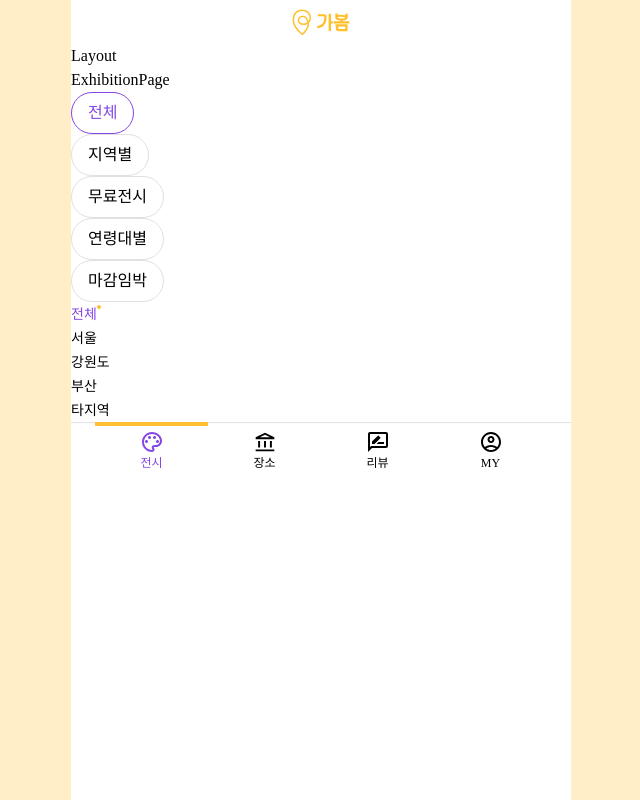
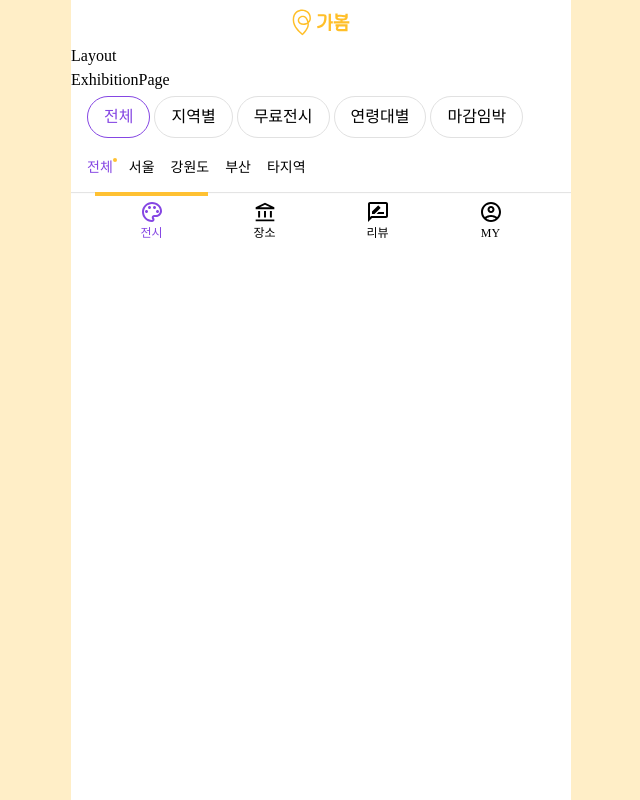
Before and after one commit to hyny-hyuny/gabom-react, a React (Vite) app: page /exhibition in a window 1280 px wide. Shown: the whole page, without its empty margins (319-959 px from the left). Built offline with nearby package versions, Linux system fonts and the light colour scheme; a web font is replaced by a local one.

Commit message:
[Design] ChipMenu 스타일링

```diff
--- a/src/components/molecules/ChipMenu.tsx
+++ b/src/components/molecules/ChipMenu.tsx
@@ -1,3 +1,4 @@
+import { tm } from '@/utils/tw-merge';
 import ChipBtn from '../atoms/ChipBtn';
 
 export interface ChipMenuData {
@@ -11,21 +12,23 @@ interface ChipMenuProps {
 }
 
 function ChipMenu({ list, size }: ChipMenuProps) {
-  // 리스트 렌더링 할 떄 필터역할하는 chipmenu
-
-  console.log(list);
-  // console.log(size);
-
   return (
-    <ul>
+    <div className={tm('overflow-x-auto')}>
+      <ul
+        className={tm(
+          'w-max h-[50px] px-custom-6 flex items-center',
+          size === 'medium' ? 'gap-custom-1' : 'gap-custom-6'
+        )}
+      >
         {list.map((item, index) => {
           return (
-          <li key={index}>
+            <li key={index} className="shrink-0">
               <ChipBtn label={item.label} isPress={item.status} size={size} />
             </li>
           );
         })}
       </ul>
+    </div>
   );
 }
 
```
Lines whose indentation alone changed are shown as unchanged.
